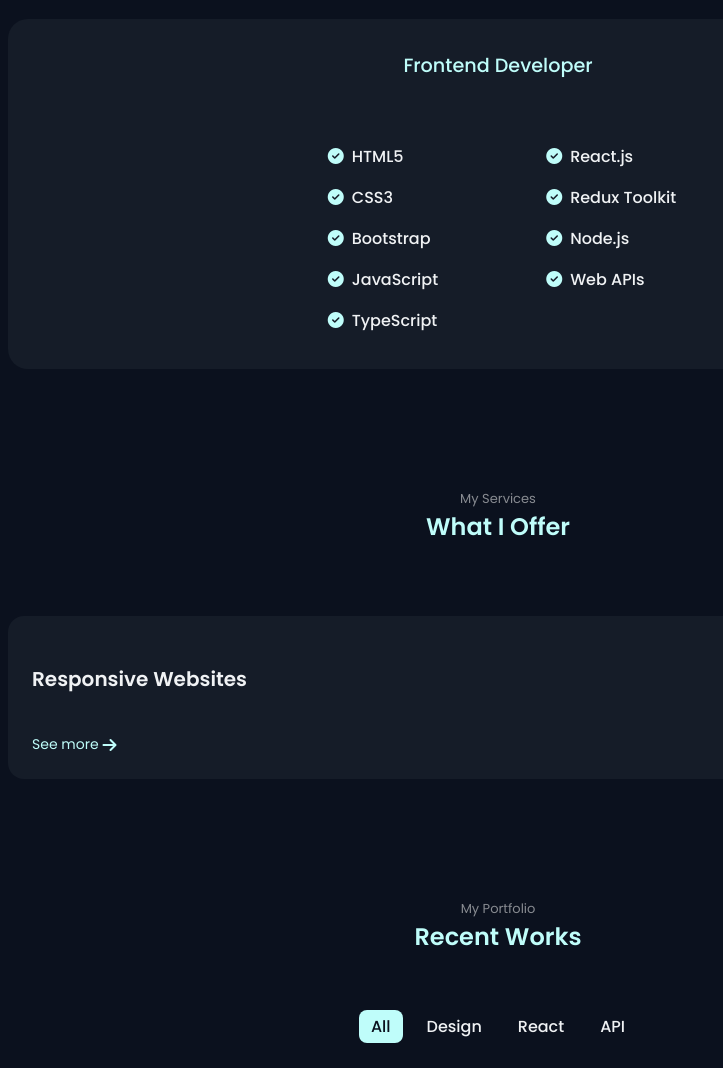
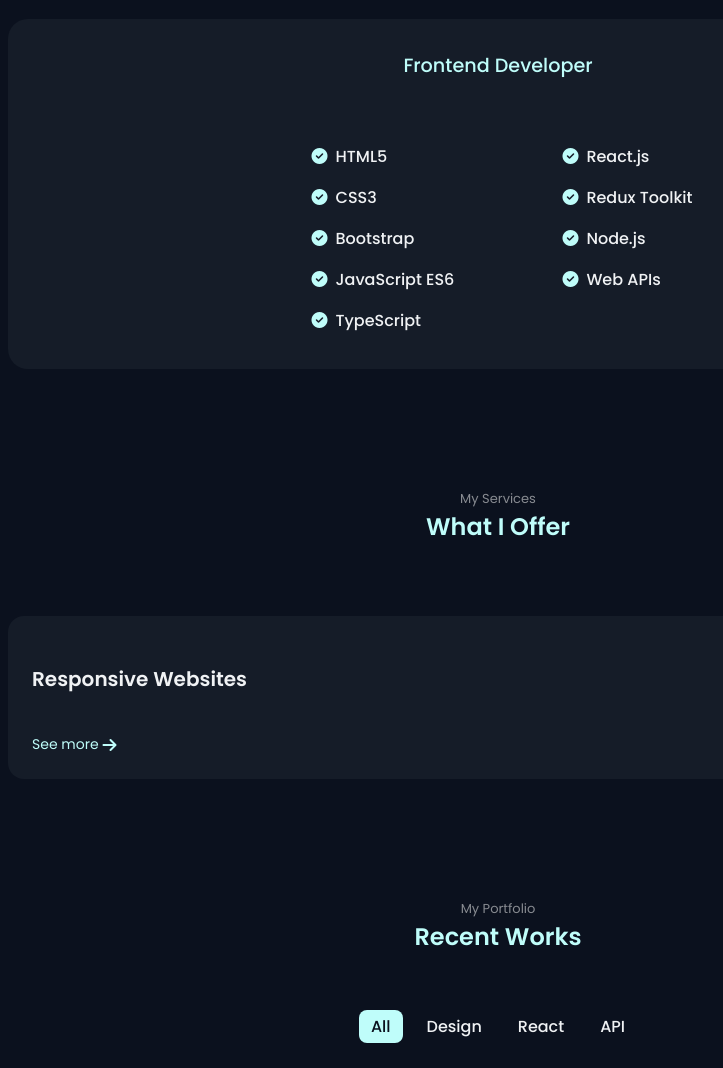
Before and after one commit to HassanFathy10/HF_Portfolio, a plain HTML site: page index.html in a window 1280 px wide. Shown: the part 1757-2825 px from the top of the page, without its empty margins (142-865 px from the left). Drawn offline with nearby package versions, Linux system fonts and the light colour scheme.

Commit message:
Update index.html

```diff
--- a/index.html
+++ b/index.html
@@ -159,7 +159,7 @@
                                 <div class="skills_data">
                                     <br><i class="fa-solid fa-circle-check" style="color: #bffdfa;"></i>
                                     <div>
-                                        <h3 class="skills_name">JavaScript</h3>
+                                        <h3 class="skills_name">JavaScript ES6</h3>
                                     </div>
                                 </div>
                                 <!-- 5 skill -->
```
